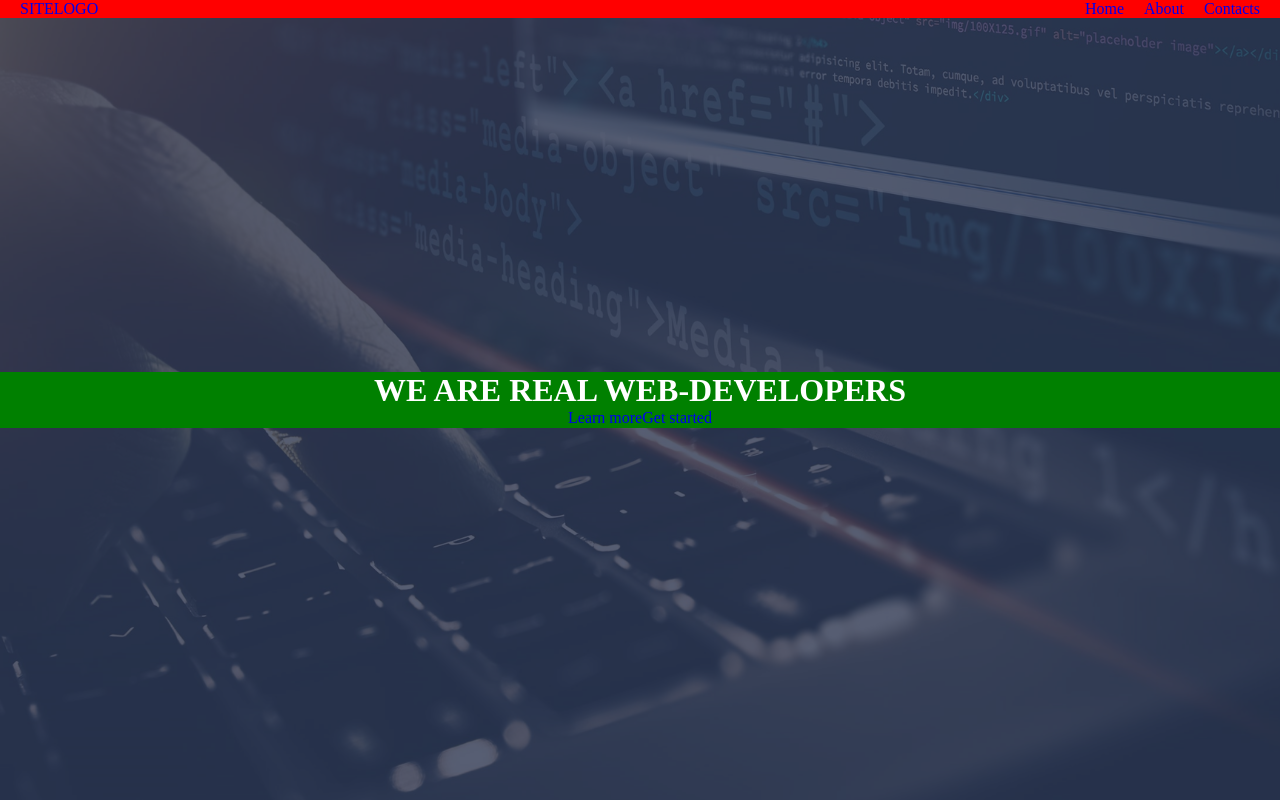
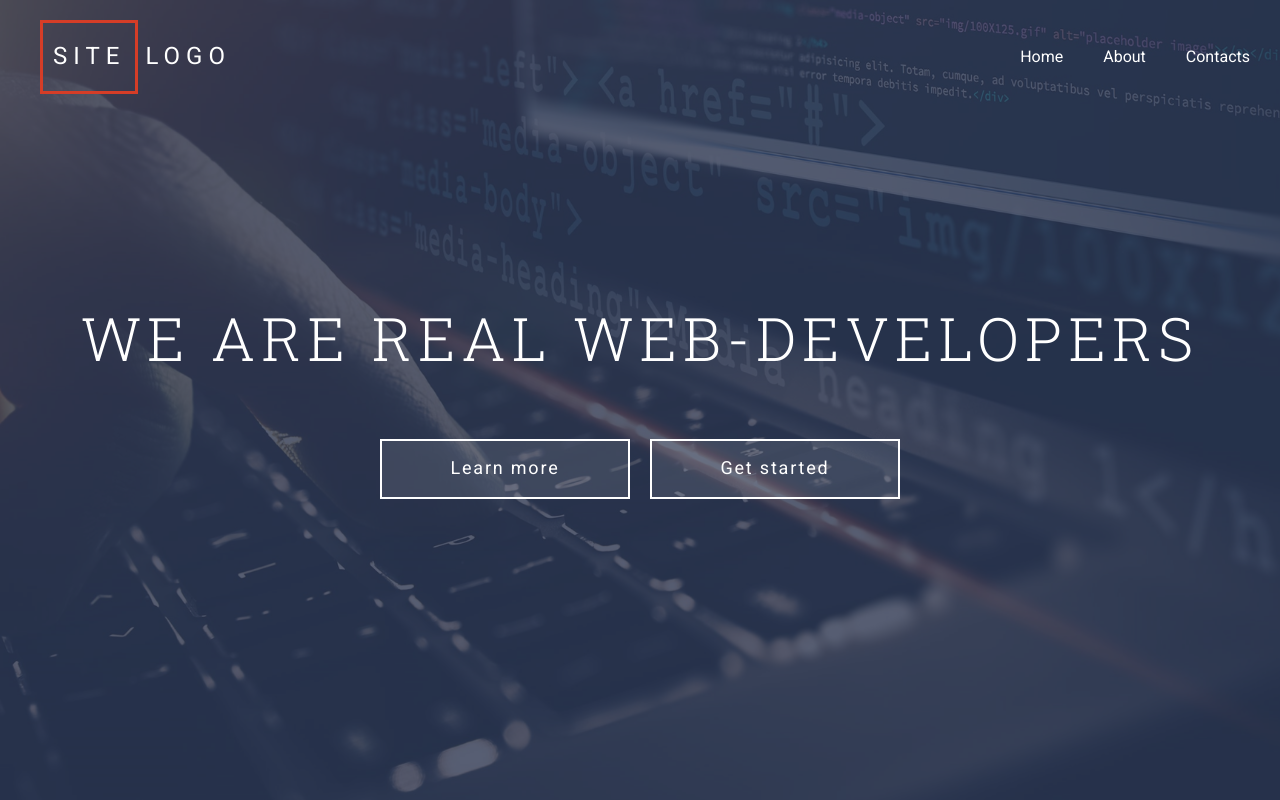
Before and after one commit to HogHordGit/Web-developers_site, a website: page index.html in a window 1280 px wide. Drawn offline with Linux system fonts and the light colour scheme.

Commit message:
Оформление блока header

```diff
--- a/assets/scss/common/_classes.scss
+++ b/assets/scss/common/_classes.scss
@@ -0,0 +1,15 @@
+@use "../presets" as *;
+@use "../mixins" as *;
+
+.btn {
+    width: 250px;
+    height: 60px;
+    background-color: rgba($color-light, 0.1);
+    border: 2px solid #ffffff;
+    padding: 0.5em 1em;
+    display: flex;
+    align-items: center;
+    justify-content: center;
+    font-size: 1.125rem;
+    letter-spacing: 0.1em;
+}
--- a/assets/scss/common/_typography.scss
+++ b/assets/scss/common/_typography.scss
@@ -1,4 +1,5 @@
 @use "../presets" as *;
+@use "../mixins" as *;
 
 *,
 *::before,
@@ -8,12 +9,23 @@
 
 html {
     overflow-y: scroll;
+    font-family: $font-main;
+    font-size: $font-size;
 }
 
 h1 {
+    font-family: $font-header;
+    font-size: 3.75rem;
+    letter-spacing: 0.1em;
+    font-weight: 300;
+    line-height: 1.2em;
+}
 
+h2 {
+    font-family: $font-header;
 }
 
 a {
     text-decoration: none;
+    color: $color-light;
 }
--- a/assets/scss/components/header/_header-content.scss
+++ b/assets/scss/components/header/_header-content.scss
@@ -6,11 +6,11 @@
         position: relative;
         z-index: 1;
         width: 100%;
-        background-color: green;
     }
     &__title {
         margin: 0;
         text-align: center;
+        margin: 0px 0px 65px 0px;
     }
     &__container {
         @extend %container;
@@ -18,5 +18,6 @@
     &__buttons {
         display: flex;
         justify-content: center;
+        gap: $gap;
     }
 }
--- a/assets/scss/components/header/_header-menu.scss
+++ b/assets/scss/components/header/_header-menu.scss
@@ -7,20 +7,37 @@
     left: 0;
     right: 0;
     top: 0;
-    background-color: red;
 
     &__container {
+        @extend %container;
+
         display: flex;
         justify-content: space-between;
-
-        @extend %container;
+        align-items: center;
     }
     &__logo {
+        font-size: 1.5rem;
+        letter-spacing: 0.25em;
+    }
+    &__link-logo {
+        display: block;
+        padding: 20px;
 
     }
+    &__accent {
+        display: inline-block;
+        border: 3px solid $color-highlight;
+        padding: 20px 10px;
+        margin-right: 7px
+    }
     &__list {
+        @include unlist;
+
         display: flex;
-        gap: 20px;
-        @include unlist;
+        gap: $gap;
+    }
+    &__link {
+        display: block;
+        padding: $gap $gap-sm;
     }
 }
--- a/index.html
+++ b/index.html
@@ -33,7 +33,7 @@
 			<div class="header__menu menu">
 				<div class="menu__container">
 					<div class="menu__logo">
-						<a class="menu__link" href="#"><span class="menu__accent">SITE</span>LOGO</a>
+						<a class="menu__link-logo" href="#"><span class="menu__accent">SITE</span>LOGO</a>
 					</div>
 					<nav class="menu__adaptive">
 						<div class="menu__buttons">
```
Also changed, not shown: assets/css/style.css.
